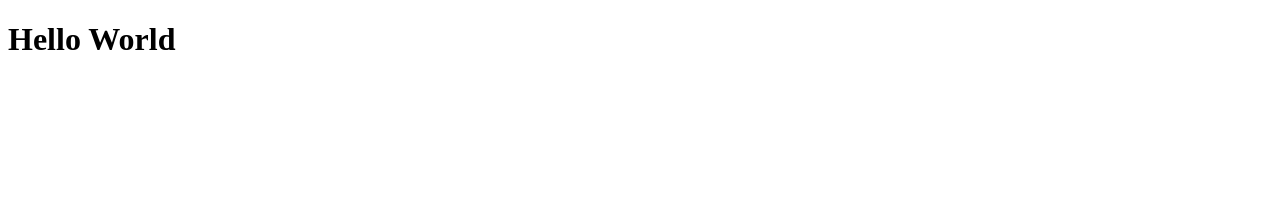
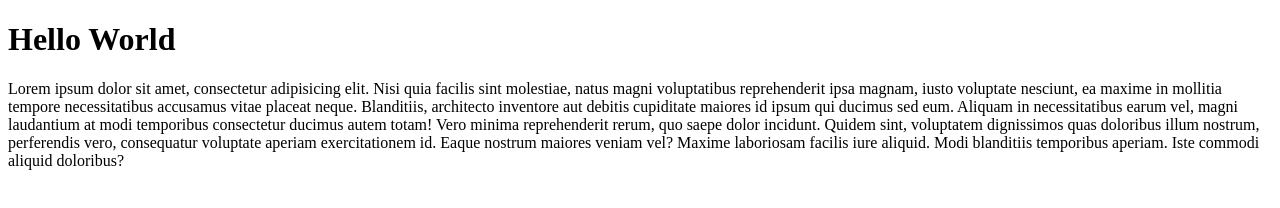
Before and after one commit to RyuZU-chi/git-test, a plain HTML site: page index.html in a window 1280 px wide. Drawn offline with Linux system fonts and the light colour scheme.

Commit message:
menambahkan paragraf

```diff
--- a/index.html
+++ b/index.html
@@ -8,5 +8,13 @@
 	</head>
 	<body>
 		<h1>Hello World</h1>
+		<p>
+			Lorem ipsum dolor sit amet, consectetur adipisicing elit. Nisi quia facilis sint molestiae, natus magni voluptatibus reprehenderit ipsa
+			magnam, iusto voluptate nesciunt, ea maxime in mollitia tempore necessitatibus accusamus vitae placeat neque. Blanditiis, architecto
+			inventore aut debitis cupiditate maiores id ipsum qui ducimus sed eum. Aliquam in necessitatibus earum vel, magni laudantium at modi
+			temporibus consectetur ducimus autem totam! Vero minima reprehenderit rerum, quo saepe dolor incidunt. Quidem sint, voluptatem dignissimos
+			quas doloribus illum nostrum, perferendis vero, consequatur voluptate aperiam exercitationem id. Eaque nostrum maiores veniam vel? Maxime
+			laboriosam facilis iure aliquid. Modi blanditiis temporibus aperiam. Iste commodi aliquid doloribus?
+		</p>
 	</body>
 </html>
```
